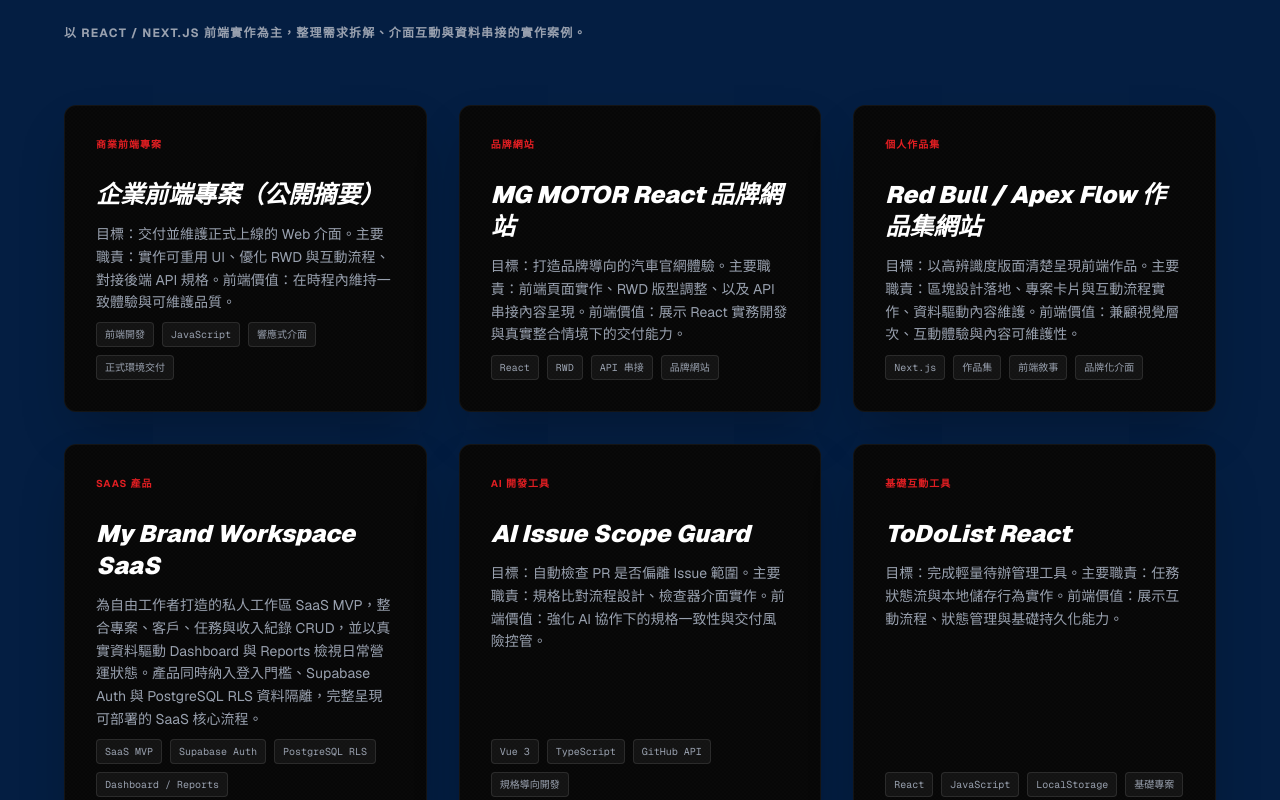
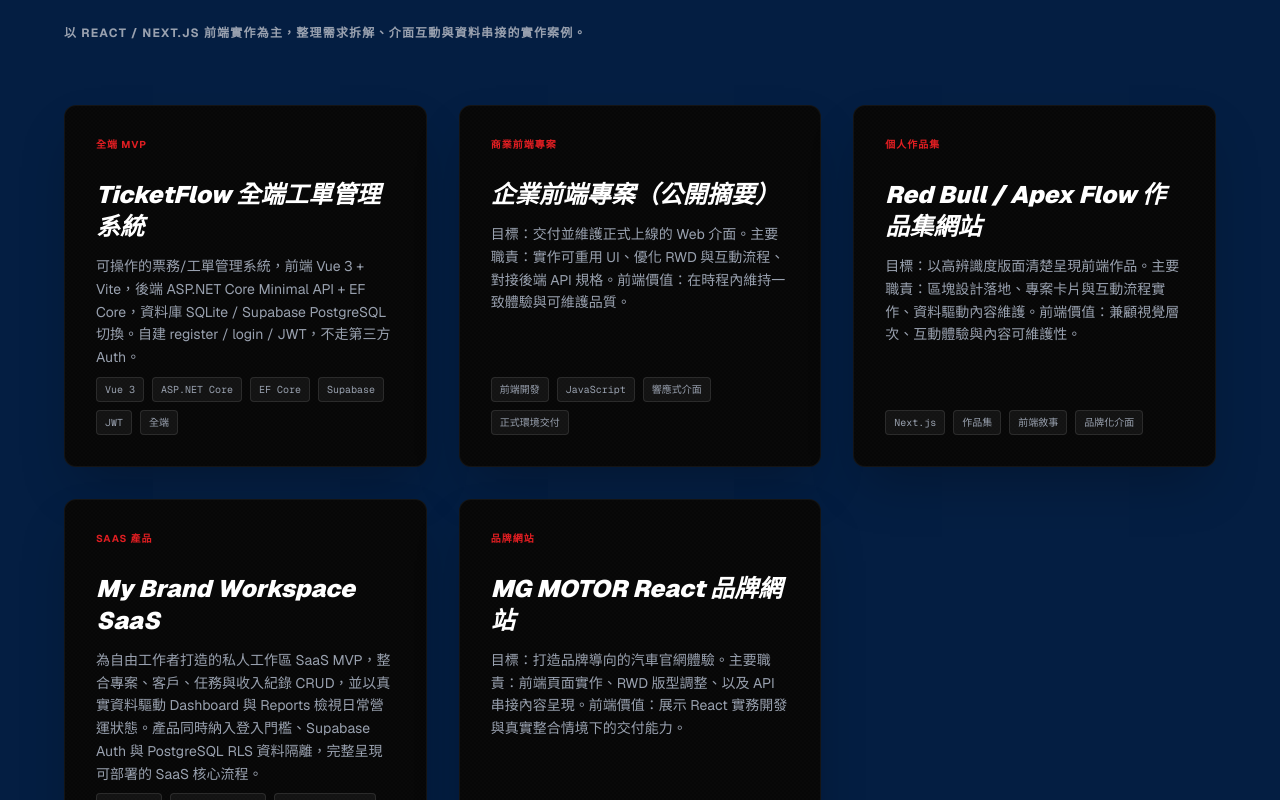
Before and after one commit to Harry-0824/red-bull-portfolio, a Next.js app: page / in a window 1280 px wide. Shown: the part 3720-4520 px from the top of the page. Built offline with nearby package versions, Linux system fonts and the light colour scheme.

Commit message:
refactor: update portfolio projects list
- Add TicketFlow as featured full-stack project
- Remove ToDoList React (early baseline project)
- Remove AI Issue Scope Guard
- Update MG Motor backend repo link: my-api-project -> mg-motor-api

```diff
--- a/src/data/projects.ts
+++ b/src/data/projects.ts
@@ -2,6 +2,36 @@
 
 // 作品資料集中管理，首頁卡片與詳細 Modal 共用同一份內容來源。
 export const projects: Project[] = [
+  {
+    title: "TicketFlow 全端工單管理系統",
+    category: "全端 MVP",
+    description:
+      "可操作的票務/工單管理系統，前端 Vue 3 + Vite，後端 ASP.NET Core Minimal API + EF Core，資料庫 SQLite / Supabase PostgreSQL 切換。自建 register / login / JWT，不走第三方 Auth。",
+    objective:
+      "展示從需求拆分、前後端 API contract、到部署上線的完整交付流程，是面試時最具說服力的主力專案。",
+    stack: [
+      "Vue 3",
+      "TypeScript",
+      "Vite",
+      "ASP.NET Core",
+      "EF Core",
+      "Supabase",
+      "PostgreSQL",
+      "GitHub Actions",
+    ],
+    metrics: [
+      { label: "核心流程", value: "Auth + Ticket CRUD" },
+      { label: "資料隔離", value: "EF Core + RLS" },
+      { label: "部署", value: "Netlify / Render / Supabase" },
+      { label: "CI", value: "GitHub Actions dotnet + node" },
+    ],
+    image: "/projects/ticketflow.png",
+    links: {
+      live: "https://ticket-flow-harry-0824.netlify.app/",
+      github: "https://github.com/Harry-0824/ticket-flow",
+    },
+    tags: ["Vue 3", "ASP.NET Core", "EF Core", "Supabase", "JWT", "全端"],
+  },
   {
     title: "企業前端專案（公開摘要）",
     category: "商業前端專案",
@@ -27,34 +57,6 @@
       live: "https://bright-edu-data.web.app/",
     },
     tags: ["前端開發", "JavaScript", "響應式介面", "正式環境交付"],
-  },
-  {
-    title: "MG MOTOR React 品牌網站",
-    category: "品牌網站",
-    description:
-      "目標：打造品牌導向的汽車官網體驗。主要職責：前端頁面實作、RWD 版型調整、以及 API 串接內容呈現。前端價值：展示 React 實務開發與真實整合情境下的交付能力。",
-    objective: "呈現從品牌視覺落地到資料串接的完整前端實作流程。",
-    stack: [
-      "React",
-      "JavaScript",
-      "Styled Components",
-      "Node.js",
-      "Express",
-      "PostgreSQL",
-    ],
-    metrics: [
-      { label: "核心方向", value: "品牌網站 + RWD" },
-      { label: "資料整合", value: "Express / PostgreSQL API" },
-      { label: "展示環境", value: "Netlify" },
-    ],
-    image: "/projects/mg-motor.png",
-    links: {
-      live: "https://mg-motor.netlify.app/",
-      // 前後端 repo 分開呈現，Modal 會依 githubBackend 是否存在調整按鈕文案。
-      github: "https://github.com/Harry-0824/MG-motor",
-      githubBackend: "https://github.com/Harry-0824/my-api-project",
-    },
-    tags: ["React", "RWD", "API 串接", "品牌網站"],
   },
   {
     title: "Red Bull / Apex Flow 作品集網站",
@@ -112,49 +114,30 @@
     tags: ["SaaS MVP", "Supabase Auth", "PostgreSQL RLS", "Dashboard / Reports"],
   },
   {
-    title: "AI Issue Scope Guard",
-    category: "AI 開發工具",
+    title: "MG MOTOR React 品牌網站",
+    category: "品牌網站",
     description:
-      "目標：自動檢查 PR 是否偏離 Issue 範圍。主要職責：規格比對流程設計、檢查器介面實作。前端價值：強化 AI 協作下的規格一致性與交付風險控管。",
-    objective: "展示 spec-driven 開發流程與 AI 協作守門能力。",
+      "目標：打造品牌導向的汽車官網體驗。主要職責：前端頁面實作、RWD 版型調整、以及 API 串接內容呈現。前端價值：展示 React 實務開發與真實整合情境下的交付能力。",
+    objective: "呈現從品牌視覺落地到資料串接的完整前端實作流程。",
     stack: [
-      "Vue 3",
-      "TypeScript",
-      "Vite",
-      "Pinia",
-      "Vitest",
-      "GitHub API",
-      "Netlify",
+      "React",
+      "JavaScript",
+      "Styled Components",
+      "Node.js",
+      "Express",
+      "PostgreSQL",
     ],
     metrics: [
-      { label: "核心能力", value: "Issue Scope 驗證" },
-      { label: "開發流程", value: "Spec-Driven Development" },
-      { label: "風險控制", value: "AI Coding Guardrails" },
+      { label: "核心方向", value: "品牌網站 + RWD" },
+      { label: "資料整合", value: "Express / PostgreSQL API" },
+      { label: "展示環境", value: "Netlify" },
     ],
-    image: "/projects/AI Issue Scope Guard.png",
+    image: "/projects/mg-motor.png",
     links: {
-      live: "https://monumental-fudge-3c2f38.netlify.app/",
-      github: "https://github.com/Harry-0824/ai-issue-scope-guard",
+      live: "https://mg-motor.netlify.app/",
+      github: "https://github.com/Harry-0824/MG-motor",
+      githubBackend: "https://github.com/Harry-0824/mg-motor-api",
     },
-    tags: ["Vue 3", "TypeScript", "GitHub API", "規格導向開發"],
-  },
-  {
-    title: "ToDoList React",
-    category: "基礎互動工具",
-    description:
-      "目標：完成輕量待辦管理工具。主要職責：任務狀態流與本地儲存行為實作。前端價值：展示互動流程、狀態管理與基礎持久化能力。",
-    objective: "作為早期基礎專案，補充前端成長脈絡。",
-    stack: ["React", "JavaScript", "LocalStorage", "styled-components"],
-    metrics: [
-      { label: "專案階段", value: "基礎實作" },
-      { label: "資料保存", value: "LocalStorage" },
-      { label: "UI 方式", value: "styled-components" },
-    ],
-    image: "/projects/ToDoList.png",
-    links: {
-      live: "https://peaceful-genie-980c98.netlify.app/",
-      github: "https://github.com/Harry-0824/To_DoList_React",
-    },
-    tags: ["React", "JavaScript", "LocalStorage", "基礎專案"],
+    tags: ["React", "RWD", "API 串接", "品牌網站"],
   },
 ];
```
